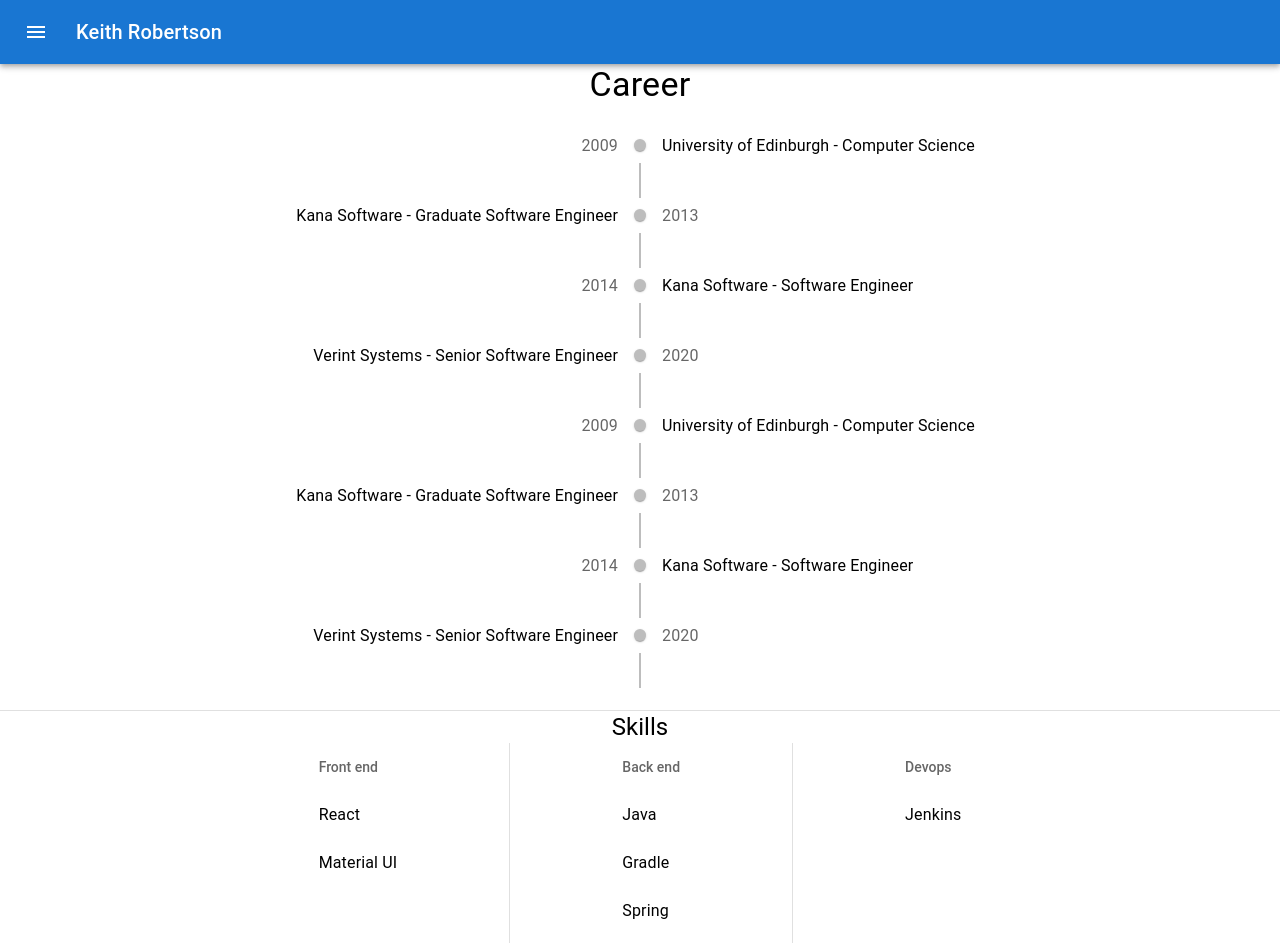
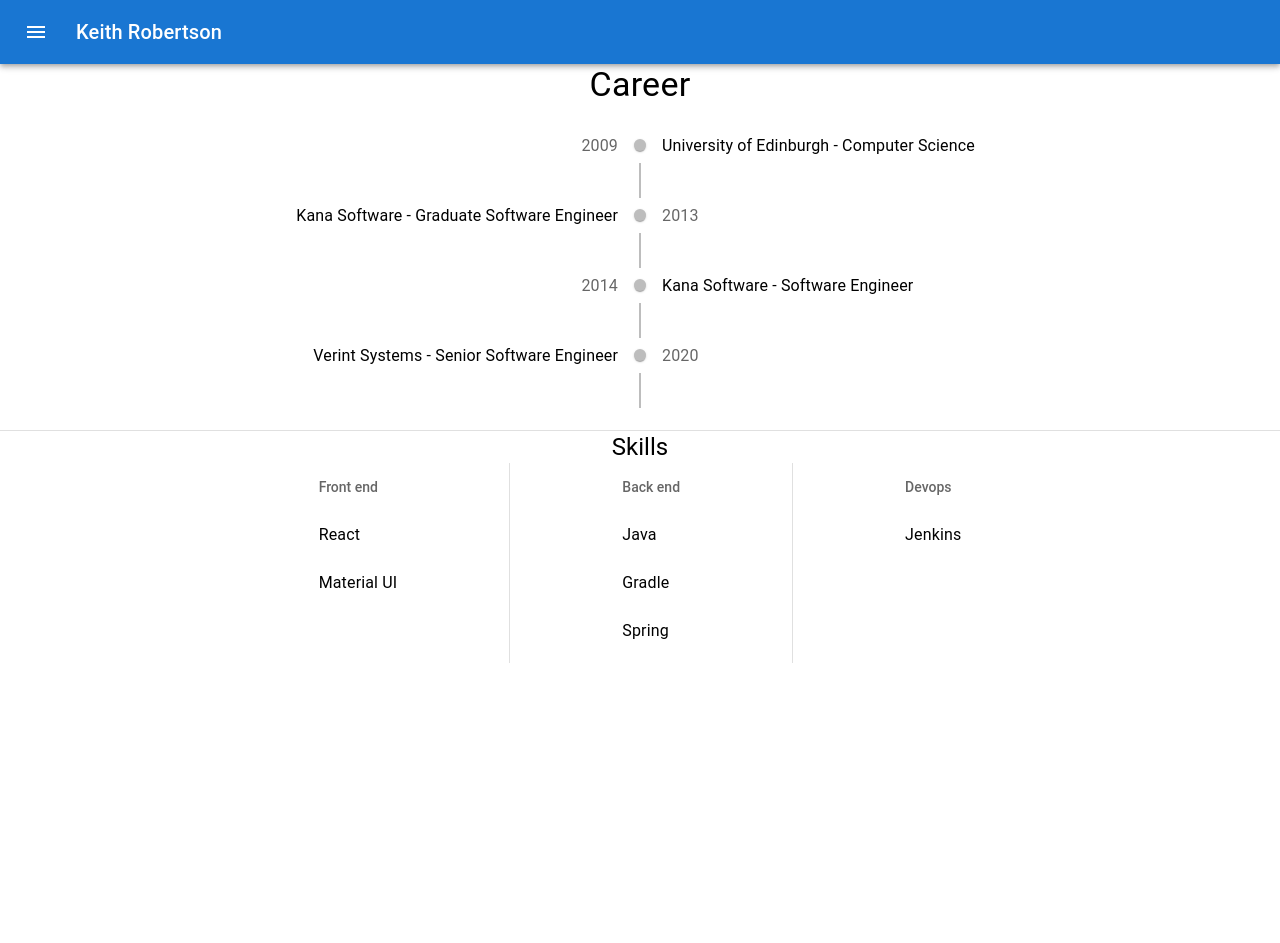
Before and after one commit to KeithRobertson/website, a React (Create React App) app: page / in a window 1280 px wide. After the commit the page ends 800 px from the top, so only its background shows below. Built offline with nearby package versions, Linux system fonts and the light colour scheme; no server answers.

Commit message:
Delete hard coded demo data

```diff
--- a/src/component/career/CareerTimeline.tsx
+++ b/src/component/career/CareerTimeline.tsx
@@ -26,46 +26,6 @@
                 </TimelineSeparator>
                 <TimelineContent>{timeline.description}</TimelineContent>
             </TimelineItem>)}
-        <TimelineItem>
-            <TimelineOppositeContent color="text.secondary">
-                2009
-            </TimelineOppositeContent>
-            <TimelineSeparator>
-                <TimelineDot/>
-                <TimelineConnector/>
-            </TimelineSeparator>
-            <TimelineContent>University of Edinburgh - Computer Science</TimelineContent>
-        </TimelineItem>
-        <TimelineItem>
-            <TimelineOppositeContent color="text.secondary">
-                2013
-            </TimelineOppositeContent>
-            <TimelineSeparator>
-                <TimelineDot/>
-                <TimelineConnector/>
-            </TimelineSeparator>
-            <TimelineContent>Kana Software - Graduate Software Engineer</TimelineContent>
-        </TimelineItem>
-        <TimelineItem>
-            <TimelineOppositeContent color="text.secondary">
-                2014
-            </TimelineOppositeContent>
-            <TimelineSeparator>
-                <TimelineDot/>
-                <TimelineConnector/>
-            </TimelineSeparator>
-            <TimelineContent>Kana Software - Software Engineer</TimelineContent>
-        </TimelineItem>
-        <TimelineItem>
-            <TimelineOppositeContent color="text.secondary">
-                2020
-            </TimelineOppositeContent>
-            <TimelineSeparator>
-                <TimelineDot/>
-                <TimelineConnector/>
-            </TimelineSeparator>
-            <TimelineContent>Verint Systems - Senior Software Engineer</TimelineContent>
-        </TimelineItem>
     </Timeline>);
 }
 
```
